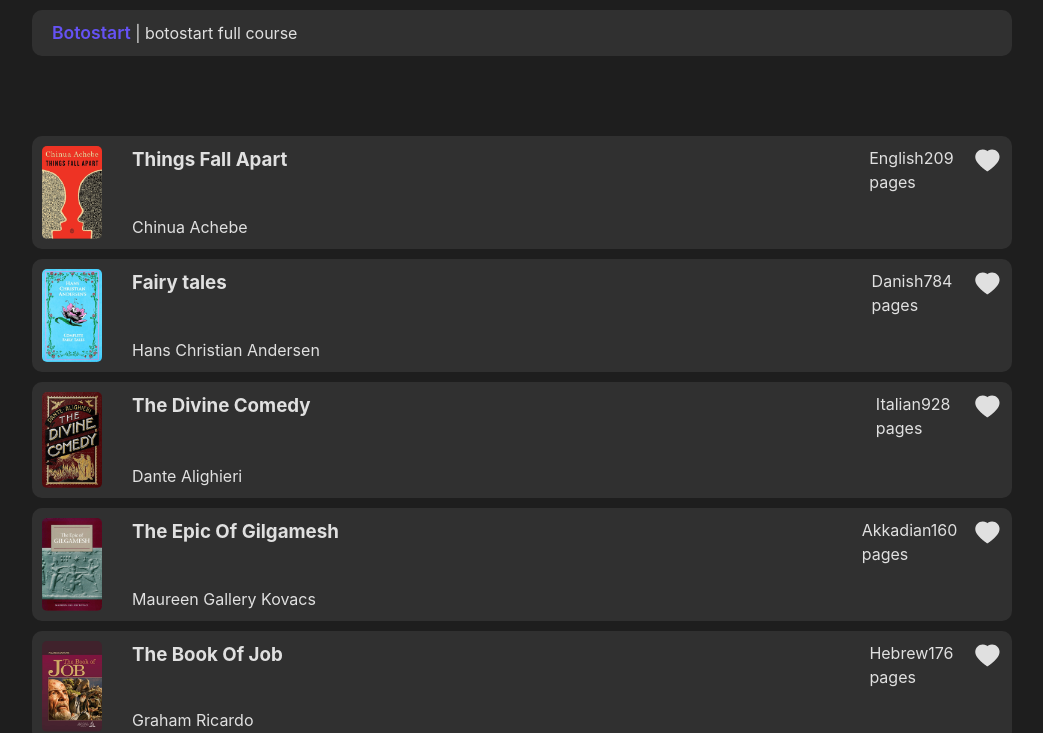
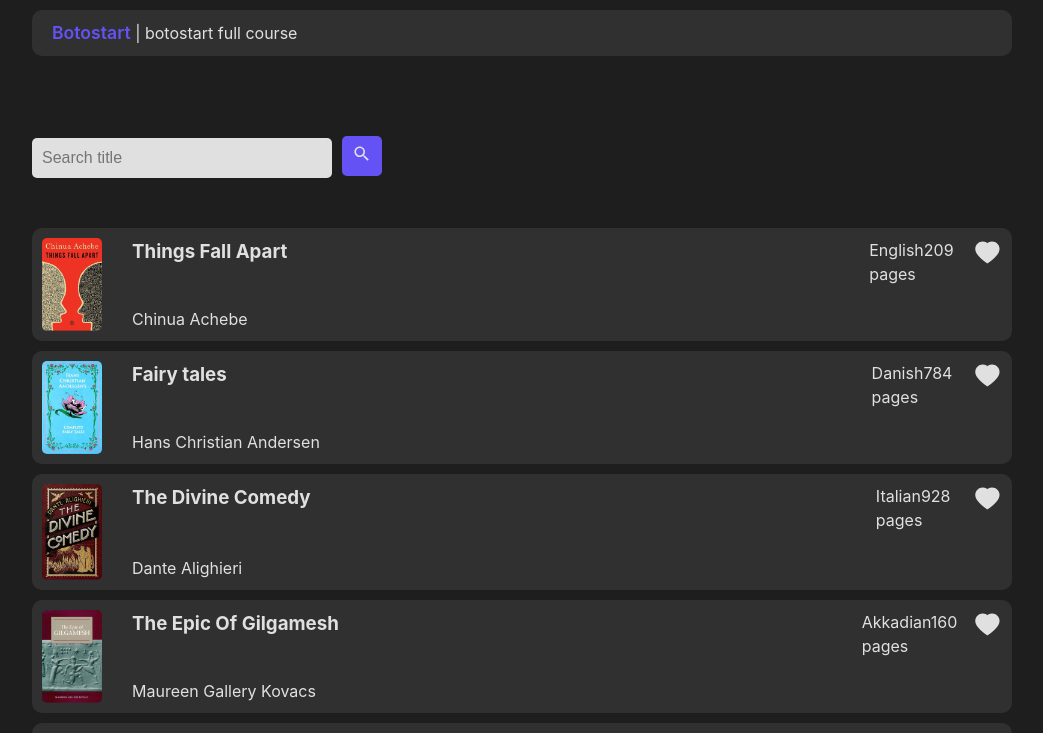
Before and after one commit to sanaz-gh/Dictionary-Reactjs, a React (Vite) app: page / in a window 1280 px wide. Shown: the top 733 px of the page, without its empty margins (118-1161 px from the left). Built offline with nearby package versions, Linux system fonts and the light colour scheme.

Commit message:
add SearchBox and css of that

```diff
--- a/src/components/Books.jsx
+++ b/src/components/Books.jsx
@@ -1,11 +1,13 @@
 import React, { useState } from "react";
-import { books } from "../constants/mockData";
+import { books as bookData } from "../constants/mockData";
 import BookCard from "./BookCard";
 import SideCard from "./SideCard";
-import styles from "./Books.module.css"
+import styles from "./Books.module.css";
+import SearchBox from "./SearchBox";
 
 const Books = () => {
-
+    const [books, setBooks] = useState(bookData);
+    const [search, setSearch] = useState();
     const [liked, setLiked] = useState([]);
 
     const handleLikedList = (book, status) => {
@@ -18,7 +20,22 @@ const Books = () => {
             setLiked((liked) => [...liked, book]);
         }
         };
-    return(
+
+        const searchHandler = () => {
+            if (search) {
+                const newBooks = bookData.filter((book) => book.title.toLowerCase().includes(search)
+                );
+                setBooks(newBooks);
+            } else {
+                setBooks(bookData);
+                }
+            };
+
+    return (
+        <>
+        <SearchBox search={search}
+        setSearch={setSearch}
+        searchHandler={searchHandler}/>
     <div className={styles.container}>
        <div className={styles.cards}>
         {books.map((book) => (
@@ -38,6 +55,7 @@ const Books = () => {
          </div>
          )}
        </div>
+       </>
     );
 }
 export default Books;
--- /dev/null
+++ b/src/components/SearchBox.jsx
@@ -0,0 +1,13 @@
+import { IoMdSearch } from "react-icons/io";
+import styles from "./SearchBox.module.css";
+const SearchBox = ({search, setSearch, searchHandler}) => {
+    return(
+        <div className={styles.search}>
+            <input type="text" placeholder="Search title"  value={search} onChange={(e) => setSearch(e.target.value.toLowerCase())}/>
+            <button onClick={searchHandler}>
+                <IoMdSearch/>
+            </button>
+        </div>
+    )
+}
+export default SearchBox;
--- /dev/null
+++ b/src/components/SearchBox.module.css
@@ -0,0 +1,26 @@
+.search {
+    margin-bottom: 50px;
+}
+.search input {
+    width: 300px;
+    height: 40px;
+    border: none;
+    border-radius: 5px;
+    padding: 10px;
+    margin-right: 10px;
+    font-size: 1rem;
+    background-color: #e0e0e0;
+}
+.search input:focus {
+    outline: none;
+}
+.search button {
+    width: 40px;
+    height: 40px;
+    border: none;
+    border-radius: 5px;
+    font-size: 1.2rem;
+    background-color: #6552f4;
+    color: #e0e0e0;
+    cursor: pointer;
+}
--- a/src/components/SideCard.jsx
+++ b/src/components/SideCard.jsx
@@ -1,8 +1,11 @@
+import styles from "./SideCard.module.css";
+
 const SideCard = ({data: {image, title}}) => {
 return(
 
-    <div><img src={image} alt={title} />
-    <p>{title}</p>
+    <div className={styles.card}>
+       <img src={image} alt={title} />
+       <p>{title}</p>
     </div>
 
 )
--- a/src/components/SideCard.module.css
+++ b/src/components/SideCard.module.css
@@ -0,0 +1,12 @@
+.card {
+    display: flex;
+    align-items: center;
+    padding: 5px 10px;
+    margin: 10px 0;
+    background-color: #7c6ee9;
+    border-radius: 5px;
+}
+.card img {
+    width: 30px;
+    margin-right: 15px;
+}
```
